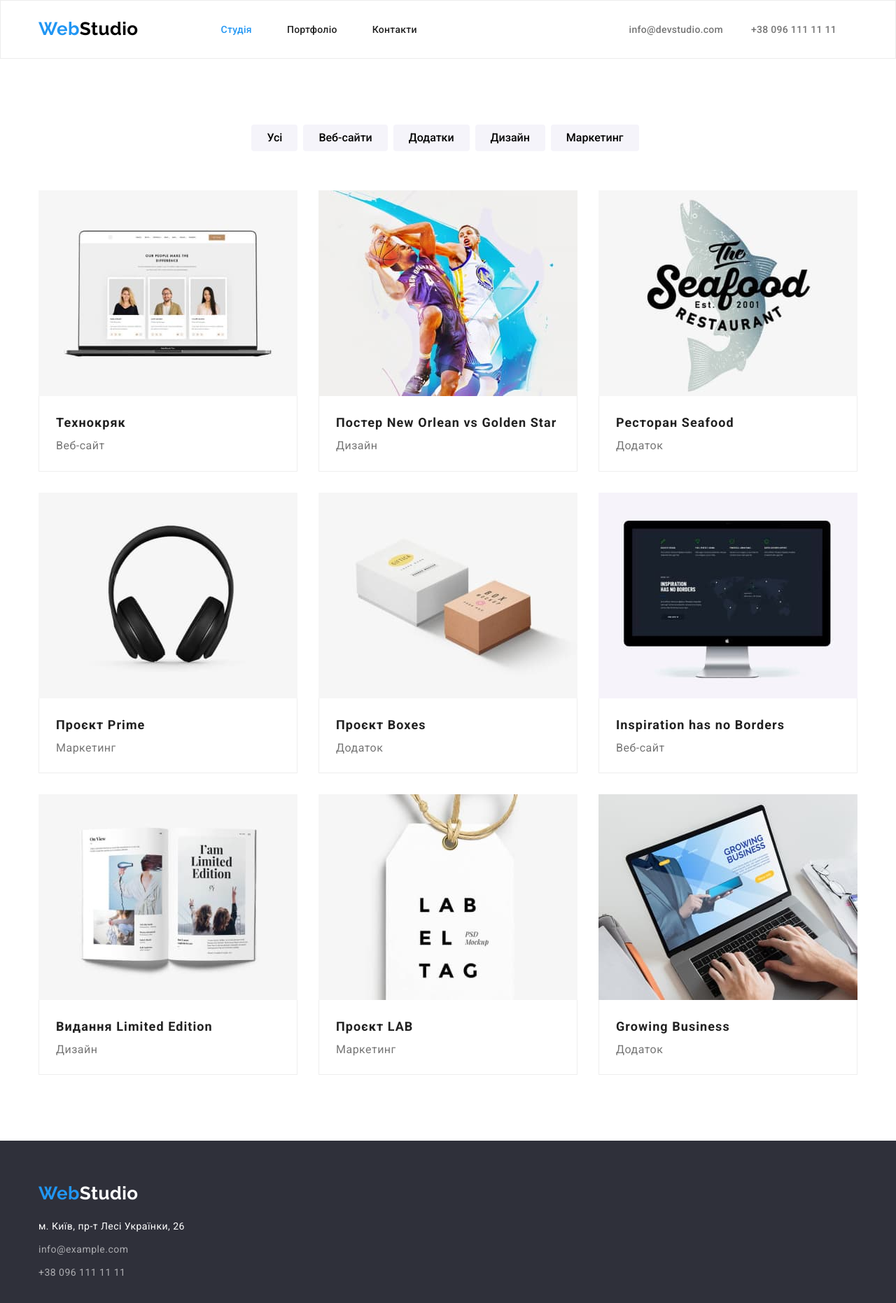
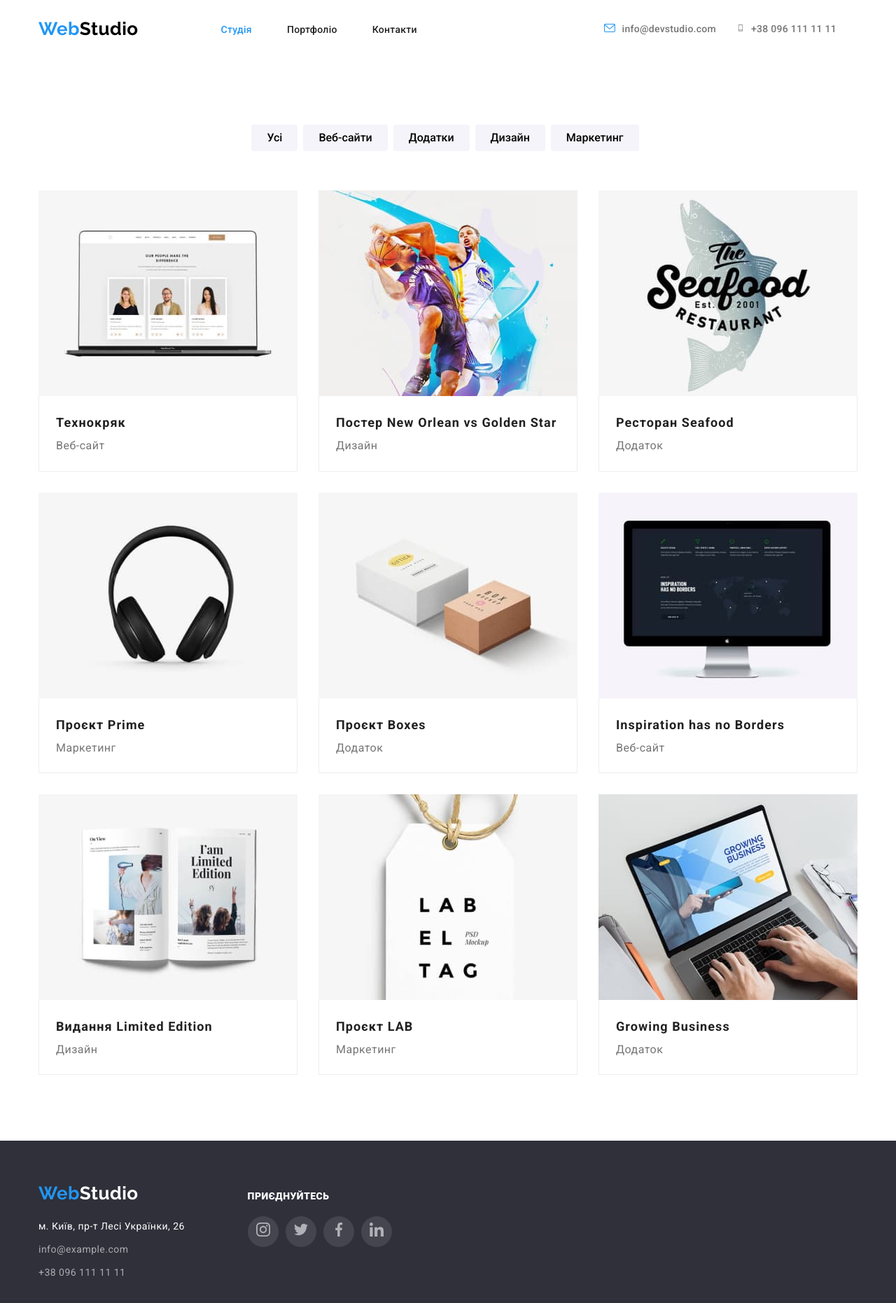
Before and after one commit to OleksandrStad/goit-markup-hw-04, a plain HTML site: page portfolio.html in a window 1280 px wide. Shown: the whole page at 70% size. Drawn offline with nearby package versions, Linux system fonts and the light colour scheme.

Commit message:
дек. элементы

```diff
--- a/css/styles.css
+++ b/css/styles.css
@@ -339,6 +339,10 @@ img {
 
 }
 
+.social-icon:hover {
+    background: var(--accent-color);
+}
+
 .social-icon:hover svg {
     fill: var(--accent-color)
 }
@@ -388,17 +392,27 @@ img {
 }
 
 .clients-item {
+    margin-right: 30px;
+}
+
+.clients-icon {
     display: flex;
     align-items: center;
     justify-content: center;
 
     width: 170px;
     height: 92px;
-    margin-right: 30px;
+
     border: 1px solid #AFB1B8;
     border-radius: 4px;
 
 }
+
+.clients-item:hover svg {
+    fill: var(--accent-color)
+}
+
+
 
 /* .title-clients {
 
@@ -464,6 +478,11 @@ img {
 
 }
 
+
+
+.footer-item-icon:hover {
+    background: var(--accent-color);
+}
 
 .white {
     color: var(--additional-text-color-2);
@@ -535,6 +554,7 @@ img {
 .button-item:hover,
 .button-item:focus {
     color: var(--accent-color);
+
 }
 
 /* контент */
--- a/portfolio.html
+++ b/portfolio.html
@@ -19,13 +19,11 @@
 <body>
 
     <!-- heаder section-->
-    <header class="header header-border">
-
-        <div class="container header-container ">
+    <header class="header">
+        <div class="container header-container">
             <div class="header-logo">
                 <a href="./index.html" class="logo"> <span class="text-web">Web</span>Studio </a>
             </div>
-
             <nav>
                 <ul class="header-nav list">
                     <li class="nav-item"><a href="./index.html" class="header-nav-item current">Студія</a></li>
@@ -34,13 +32,31 @@
                 </ul>
             </nav>
             <ul class="header-items list">
-                <li class="header-item"><a href="mailto:info@devstudio.com"
-                        class="header-items-item">info@devstudio.com</a></li>
-                <li class="header-item"><a href="tel:+380961111111" class="header-items-item ">+38 096 111 11 11</a>
+                <li class="header-item">
+                    <div class="header-icon">
+                        <a href="" class="icon-activ"><svg viewBox="0 0 100 100" width="16" class="icon shape-codepen">
+                                <use href="./images/sprite.svg#icon-envelope"></use>
+                            </svg></a>
+
+                        <a href="mailto:info@devstudio.com" class="header-items-item">info@devstudio.com</a>
+                    </div>
+                </li>
+
+                <li class="header-item">
+                    <div class="header-icon">
+                        <a href="" class="icon-activ"><svg viewBox="0 0 100 100" width="10" height="16"
+                                class="icon shape-codepen">
+                                <use href="./images/sprite.svg#icon-smartphone"></use>
+                            </svg></a>
+
+                        <a href="tel:+380961111111" class="header-items-item ">+38 096 111 11 11</a>
+                    </div>
+
                 </li>
             </ul>
         </div>
     </header>
+
 
 
     <main>
@@ -178,24 +194,59 @@
 
     <!-- footer section -->
     <footer class="footer">
-        <div class="container">
+        <div class="container footer-icon">
+            <div>
                 <div class="footer-logo">
-                <a href="./index.html" class="logo white"><span class="text-web">Web</span>Studio</a>
+                    <a href="./index.html" class="logo white"> <span class="text-web">Web</span>Studio </a>
+
                 </div>
 
                 <address>
-                <ul class="address list">
+                    <div>
+                        <ul class=" list">
                             <li class="footer-addres"><a href="https://goo.gl/maps/LpbarNg1JxRtZS2b6" target="_blank"
-                            rel="noopener noreferrer nofollow" id="Контакти" class="address-item white">м. Київ, пр-т
+                                    rel="noopener noreferrer nofollow" id="Контакти" class="address-item white">м. Київ,
+                                    пр-т
                                     Лесі Українки, 26</a></li>
-                    <li class="footer-addres"><a href="mailto:info@example.com"
+                            <li class="footer-addres"><a href="mailto:info@devstudio.com"
                                     class="address-item">info@example.com</a></li>
-                    <li class="footer-addres"><a href="tel:+380961111111" class="address-item">+38 096 111 11 11</a>
+                            <li class="footer-addres"><a href="tel:+380961111111" class="address-item">+38 096 111 11
+                                    11</a>
                             </li>
                         </ul>
+                    </div>
                 </address>
             </div>
 
+            <div class="footer-icon-messenger">
+                <p class="footer-text"> <strong> приєднуйтесь</strong> </p>
+
+                <div>
+                    <ul class="list-icon list">
+                        <li class="footer-item-icon"> <a href="">
+                                <svg viewBox="0 0 100 100" width="20" class="icon shape-codepen">
+                                    <use href="./images/sprite.svg#icon-instagram"></use>
+                                </svg></a></li>
+                        <li class="footer-item-icon"> <a href="">
+                                <svg viewBox="0 0 100 100" width="20" class="icon shape-codepen">
+                                    <use href="./images/sprite.svg#icon-twitter"></use>
+                                </svg>
+                            </a></li>
+                        <li class="footer-item-icon"> <a href="">
+                                <svg viewBox="0 0 100 100" width="20" class="icon shape-codepen">
+                                    <use href="./images/sprite.svg#icon-facebook"></use>
+                                </svg>
+                            </a></li>
+                        <li class="footer-item-icon"> <a href="">
+                                <svg viewBox="0 0 100 100" width="20" class="icon shape-codepen">
+                                    <use href="./images/sprite.svg#icon-linkedin"></use>
+                                </svg>
+                            </a></li>
+                    </ul>
+                </div>
+
+            </div>
+        </div>
 
     </footer>
 
```
Also changed, not shown: index.html (+94 -48 lines). Lines whose indentation alone changed are shown as unchanged.
